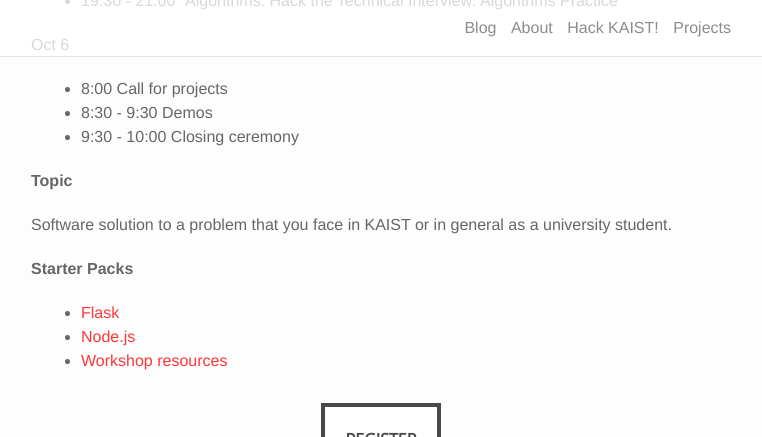
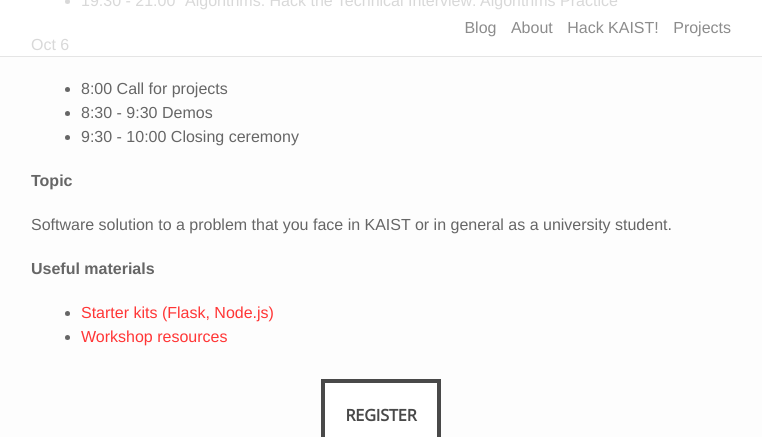
Before and after one commit to AnuarTB/anuartb.github.io, a Jekyll site: the page built from hackathon.md, in a window 1280 px wide and 900 px high, scrolled down 1341 px, cut to the strip 0-437 px from the top of the window. Shown: the whole strip, without its empty margins (259-1021 px from the left). Built offline with Jekyll 4.4.1, drawn with Linux system fonts in a browser that asks for light colours; nearby versions of some CDN libraries.

Commit message:
Update resource

```diff
--- a/hackathon.md
+++ b/hackathon.md
@@ -51,9 +51,8 @@ Oct 6
 
 Software solution to a problem that you face in KAIST or in general as a university student.
 
-**Starter Packs**
-- [Flask](https://github.com/MLH/mlh-hackathon-flask-starter)
-- [Node.js](https://github.com/MLH/mlh-hackathon-nodejs-starter)
+**Useful materials**
+- [Starter kits (Flask, Node.js)](https://hack.mlh.io/learn/)
 - [Workshop resources](http://mlhlocal.host/lhd-resources)
 
 <div class="button_cont" align="center"><a class="example_c" href="https://my.mlh.io/oauth/authorize?client_id=0fc2ffee13b95bccefb78b509cb6535b52f1a377d68be4f6c0c6768b5df2295f&redirect_uri=http://organize.mlh.io/participants/events/2101-hack-kaist/register&response_type=token" target="_blank" rel="nofollow noopener">Register</a></div>
```
